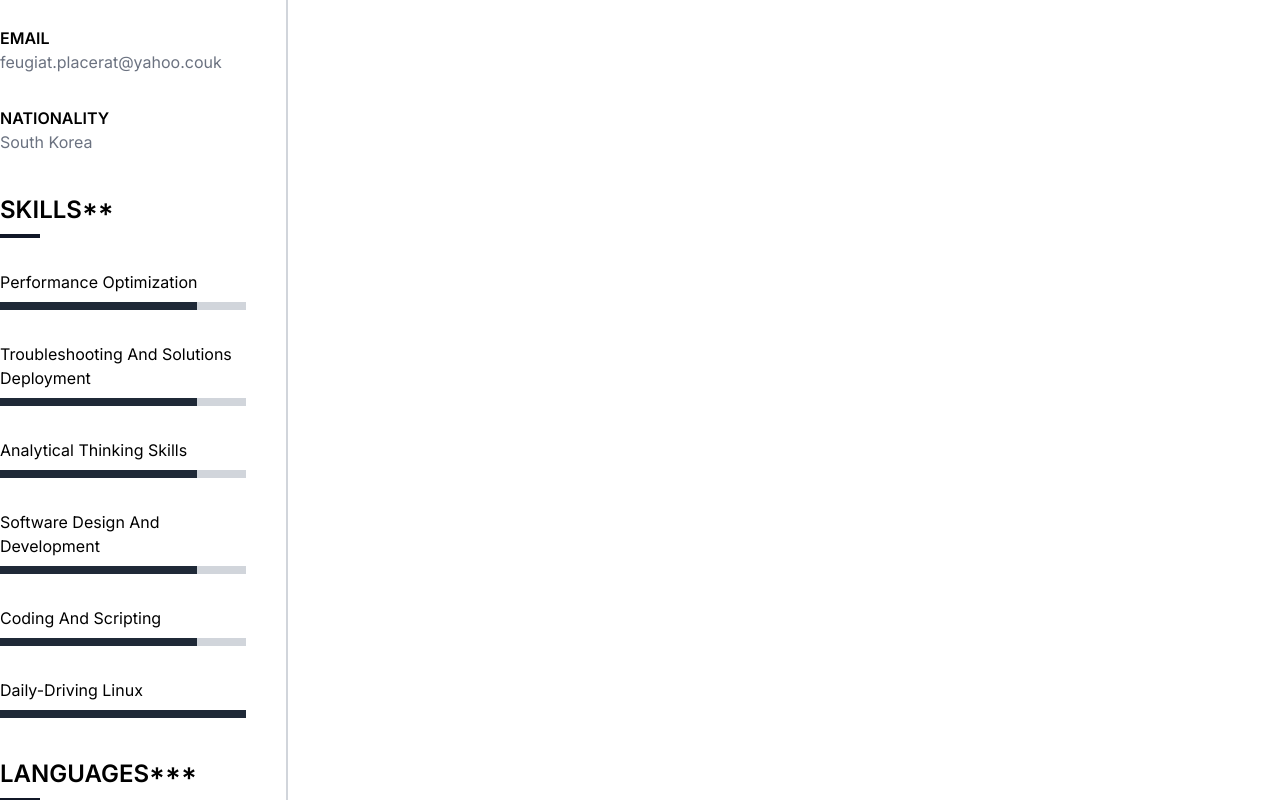
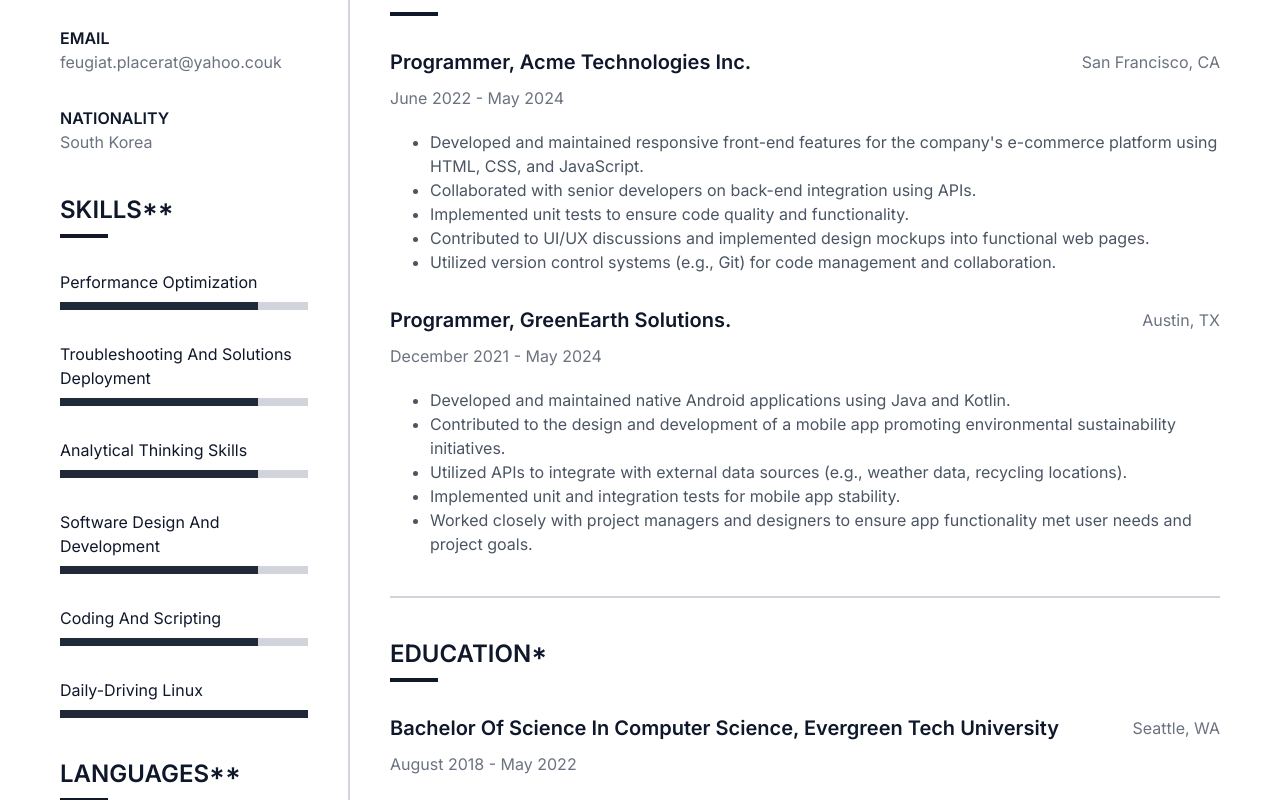
Before and after one commit to thuyencode/cv-application-the-odin-project, a React (Vite) app: page / in a window 1280 px wide. Shown: the part 520-1320 px from the top of the page. Built offline with nearby package versions, Linux system fonts and the light colour scheme.

Commit message:
Complete the main info section

```diff
--- a/index.html
+++ b/index.html
@@ -12,7 +12,7 @@
     <title>CV Application | Thuyen Code | The Odin Project</title>
   </head>
   <body>
-    <div class="container mx-auto" id="root"></div>
+    <div class="container mx-auto max-w-[1200px] px-5" id="root"></div>
     <script type="module" src="/src/main.tsx"></script>
   </body>
 </html>
--- a/package.json
+++ b/package.json
@@ -10,8 +10,10 @@
     "preview": "vite preview"
   },
   "dependencies": {
+    "clsx": "^2.1.1",
     "react": "^18.3.1",
-    "react-dom": "^18.3.1"
+    "react-dom": "^18.3.1",
+    "tailwind-merge": "^2.3.0"
   },
   "devDependencies": {
     "@eslint-react/eslint-plugin": "^1.5.12",
--- a/src/App.tsx
+++ b/src/App.tsx
@@ -1,11 +1,15 @@
 import Header from './components/Header'
+import Main from './components/Main'
 import Sidebar from './components/Sidebar'
 
 function App() {
   return (
     <>
       <Header />
-      <Sidebar />
+      <div className='flex divide-x-2 divide-gray-300'>
+        <Sidebar />
+        <Main />
+      </div>
     </>
   )
 }
--- /dev/null
+++ b/src/components/Footer.tsx
@@ -0,0 +1,5 @@
+function Footer() {
+  return <>Footer</>
+}
+
+export default Footer
--- a/src/components/GroupInfo.tsx
+++ b/src/components/GroupInfo.tsx
@@ -1,17 +1,21 @@
 import { ReactNode } from 'react'
 import Title from './Title'
+import cn from '../utils'
 
-function GroupInfo({
-  title,
-  children
-}: {
+type GroupInfoProps = {
   title: string
+  className?: string
   children: ReactNode
-}) {
+}
+function GroupInfo({ title, className, children }: GroupInfoProps) {
   return (
-    <div className='space-y-8'>
+    <div className={cn(className, 'space-y-8')}>
       <Title title={title} />
-      {children}
+      {typeof children !== 'object' ? (
+        <p className='text-gray-500'>{children}</p>
+      ) : (
+        children
+      )}
     </div>
   )
 }
--- /dev/null
+++ b/src/components/Main.tsx
@@ -0,0 +1,96 @@
+import GroupInfo from './GroupInfo'
+
+function Main() {
+  return (
+    <main className='flex w-full flex-col divide-y-2 divide-gray-300 pl-10'>
+      <GroupInfo title='Profile' className='py-10'>
+        Driven web developer with a deep passion for the entire web development
+        process. I thrive on the challenge of translating ideas into clean,
+        functional, and beautiful websites.
+      </GroupInfo>
+
+      <GroupInfo title='Employment history*' className='py-10'>
+        <div>
+          <div className='mb-2.5 flex items-center justify-between'>
+            <h4 className='capitalize'>Programmer, Acme Technologies Inc.</h4>
+            <p className='capitalize text-gray-500'>San Francisco, CA</p>
+          </div>
+
+          <p className='mb-5 capitalize text-gray-500'>June 2022 - May 2024</p>
+
+          <ul className='ml-10 list-disc'>
+            <li className='text-gray-600'>
+              Developed and maintained responsive front-end features for the
+              company's e-commerce platform using HTML, CSS, and JavaScript.
+            </li>
+            <li className='text-gray-600'>
+              Collaborated with senior developers on back-end integration using
+              APIs.
+            </li>
+            <li className='text-gray-600'>
+              Implemented unit tests to ensure code quality and functionality.
+            </li>
+            <li className='text-gray-600'>
+              Contributed to UI/UX discussions and implemented design mockups
+              into functional web pages.
+            </li>
+            <li className='text-gray-600'>
+              Utilized version control systems (e.g., Git) for code management
+              and collaboration.
+            </li>
+          </ul>
+        </div>
+
+        <div>
+          <div className='mb-2.5 flex items-center justify-between'>
+            <h4 className='capitalize'>Programmer, GreenEarth Solutions.</h4>
+            <p className='capitalize text-gray-500'>Austin, TX</p>
+          </div>
+
+          <p className='mb-5 capitalize text-gray-500'>
+            December 2021 - May 2024
+          </p>
+
+          <ul className='ml-10 list-disc'>
+            <li className='text-gray-600'>
+              Developed and maintained native Android applications using Java
+              and Kotlin.
+            </li>
+            <li className='text-gray-600'>
+              Contributed to the design and development of a mobile app
+              promoting environmental sustainability initiatives.
+            </li>
+            <li className='text-gray-600'>
+              Utilized APIs to integrate with external data sources (e.g.,
+              weather data, recycling locations).
+            </li>
+            <li className='text-gray-600'>
+              Implemented unit and integration tests for mobile app stability.
+            </li>
+            <li className='text-gray-600'>
+              Worked closely with project managers and designers to ensure app
+              functionality met user needs and project goals.
+            </li>
+          </ul>
+        </div>
+      </GroupInfo>
+
+      <GroupInfo title='Education*' className='py-10'>
+        <div>
+          <div className='mb-2.5 flex items-center justify-between'>
+            <h4 className='capitalize'>
+              Bachelor of Science in Computer Science, Evergreen Tech University
+            </h4>
+            <p className='capitalize text-gray-500'>Seattle, WA</p>
+          </div>
+
+          <p className='mb-5 capitalize text-gray-500'>
+            August 2018 - May 2022
+          </p>
+        </div>
+      </GroupInfo>
+    </main>
+  )
+}
+
+export default Main
--- a/src/components/Sidebar.tsx
+++ b/src/components/Sidebar.tsx
@@ -3,7 +3,7 @@ import Info from './Info'
 
 function Sidebar() {
   return (
-    <section className='w-1/5 min-w-72 space-y-10 border-r-2 border-r-gray-300 py-10 pr-10'>
+    <section className='w-1/5 min-w-72 space-y-10 py-10 pr-10'>
       {/* Dummy data created by https://generatedata.com */}
       <GroupInfo title='Details*'>
         <Info title='Address'>P.O. Box 325, 6219 Sagittis Avenue</Info>
@@ -26,7 +26,7 @@ function Sidebar() {
       </GroupInfo>
 
       {/* Nothing here is representing my real actual skills */}
-      <GroupInfo title='Languages***'>
+      <GroupInfo title='Languages**'>
         <Info title='Vietnamese' percentage={0} />
         <Info title='English' percentage={20} />
       </GroupInfo>
--- a/src/components/Title.tsx
+++ b/src/components/Title.tsx
@@ -2,7 +2,7 @@ function Title({ title }: { title: string }) {
   return (
     <div>
       <h3 className='uppercase'>{title}</h3>
-      <div className='mt-2 h-1 w-10 bg-gray-900' />
+      <div className='mt-2 h-1 w-12 bg-gray-900' />
     </div>
   )
 }
--- a/src/index.css
+++ b/src/index.css
@@ -3,6 +3,9 @@
 @tailwind utilities;
 
 @layer base {
+  * {
+    @apply text-slate-900;
+  }
   h1 {
     @apply text-6xl font-semibold;
   }
@@ -12,6 +15,9 @@
   h3 {
     @apply text-2xl font-semibold;
   }
+  h4 {
+    @apply text-xl font-semibold;
+  }
   p {
     @apply text-base;
   }
--- /dev/null
+++ b/src/utils/index.ts
@@ -0,0 +1,6 @@
+import { ClassValue, clsx } from 'clsx'
+import { twMerge } from 'tailwind-merge'
+
+export default function cn(...inputs: ClassValue[]) {
+  return twMerge(clsx(inputs))
+}
```
Also changed, not shown: 1 other file (tests, documents, lock files or other folders).
